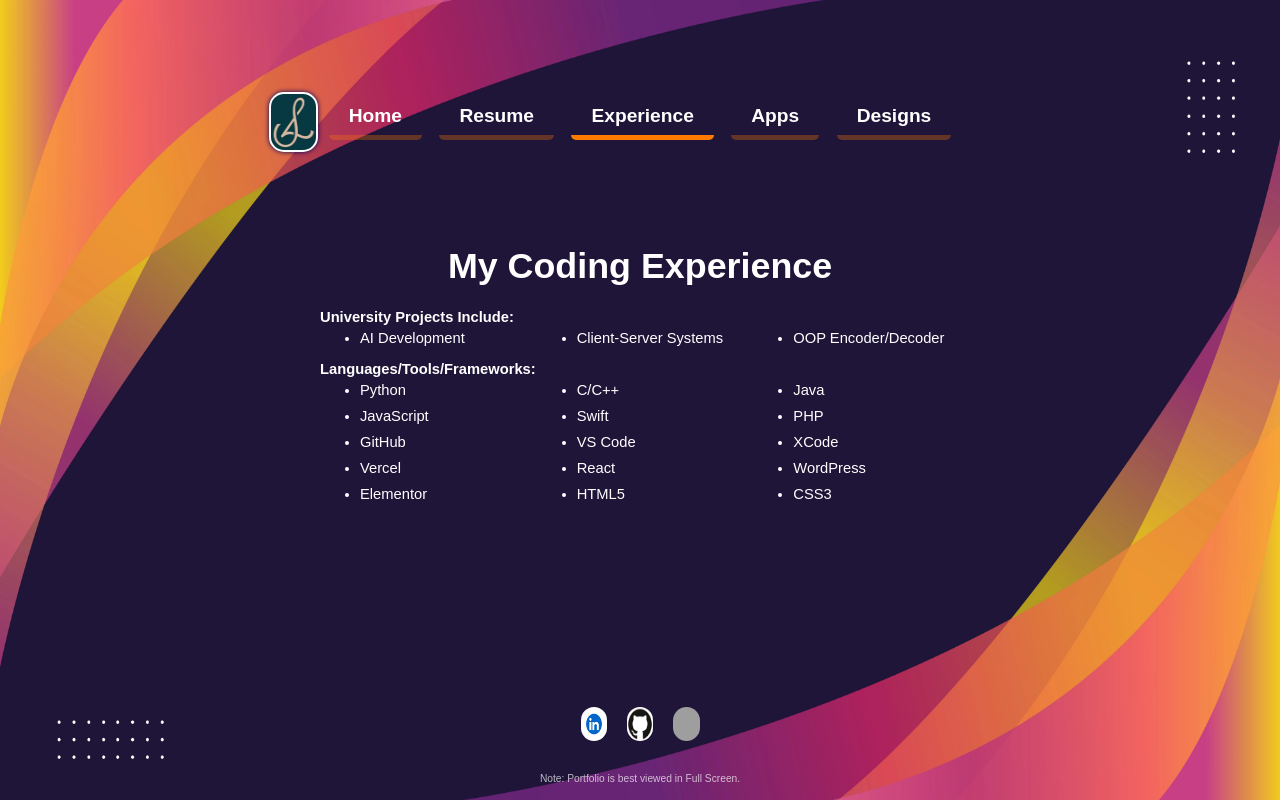
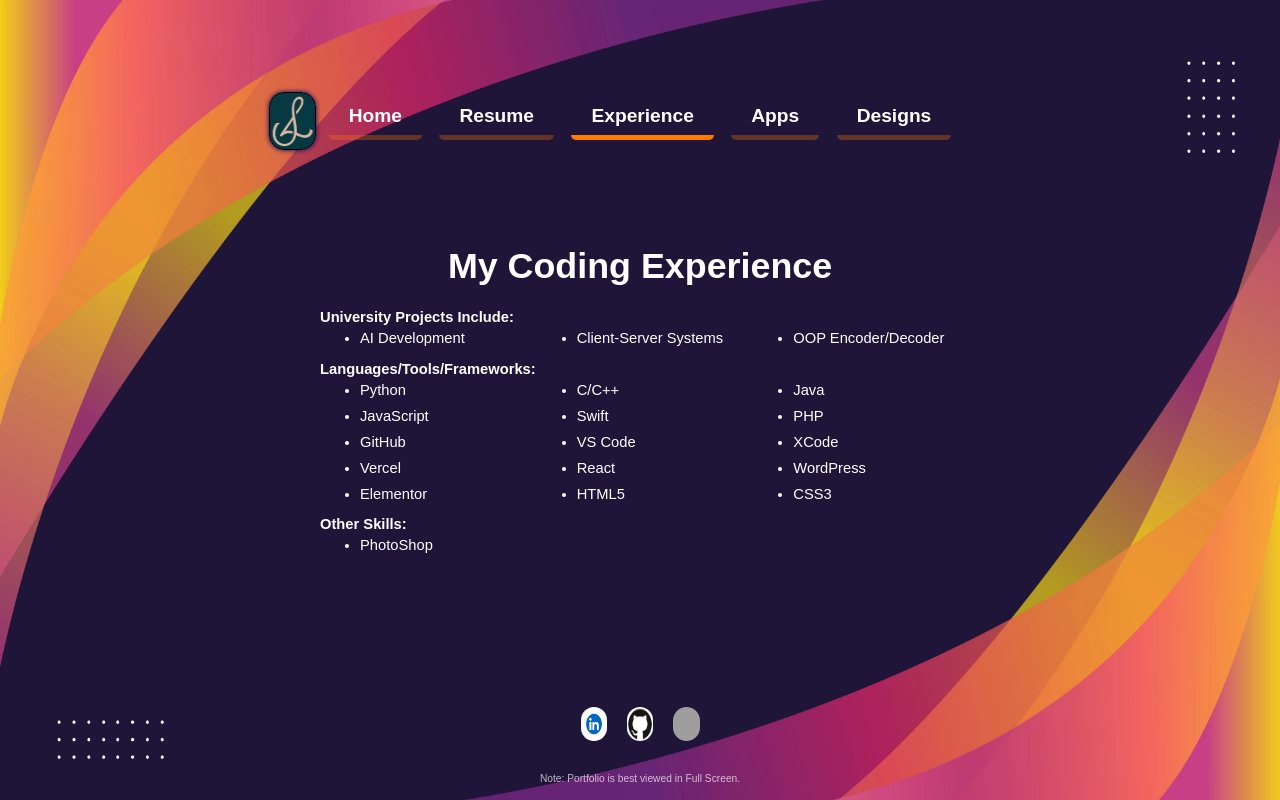
Before and after one commit to lseti1/portfolio-527386, a React (Create React App) app: page / in a window 1280 px wide. Both pictures are taken after a click on the element "Experience". Built offline with nearby package versions, Linux system fonts and the light colour scheme; grey boxes are pictures that could not be loaded.

Commit message:
Minor CSS Changes, Text Update

```diff
--- a/src/App.css
+++ b/src/App.css
@@ -25,12 +25,16 @@ body {
   margin: 0px;
 }
 
+.experience {
+  margin-bottom: 0px;
+}
+
 .logo {
   display: flex;
   justify-content: center;
   align-items: center;
   border-radius: 15px;
-  border: 2px solid white;
+  border: 1px solid rgb(0, 0, 0);
   box-shadow: 0px 0px 5px rgb(0, 0, 97);
   background-color: rgb(255, 255, 255);
   color:  rgb(0, 0, 0);
--- a/src/App.js
+++ b/src/App.js
@@ -23,6 +23,7 @@ function App() {
         <p class="aboutMe">Please feel free to navigate around my digital portfolio to see the Web Apps & Web Designs I've worked on, along with my personal contact information/social networks.
           </p>
         </div>;
+
       case "resume":
         return <div className="updateContentDiv">
         <div className="imageCarousel">
@@ -62,8 +63,14 @@ function App() {
             <li>Vercel</li><li>React</li><li>WordPress</li>
             <li>Elementor</li><li>HTML5</li><li>CSS3</li>
           </ul>
+          Other Skills:
+          <ul>
+            <li>PhotoShop</li>
+          </ul>
+
         </div>
         </div>;
+
       case "Web Apps":
         return <div className="updateContentDiv">
           <div className="imageCarousel">
@@ -97,6 +104,7 @@ function App() {
           </div>
           <p className = "projectDisclaimer">Please Note: Not All Features May Work</p>
           </div>;
+
       case "Web Design":
         return <div  className="updateContentDiv">
         <div className="imageCarousel">
@@ -140,7 +148,7 @@ function App() {
   const updateTitle = () => {
     switch (currentPage) {
       case "home":
-        return <h1>About Me</h1>;
+        return <h1>About Myself</h1>;
       case "resume":
         return <h1>My Resume</h1>;
       case "experience":
```
